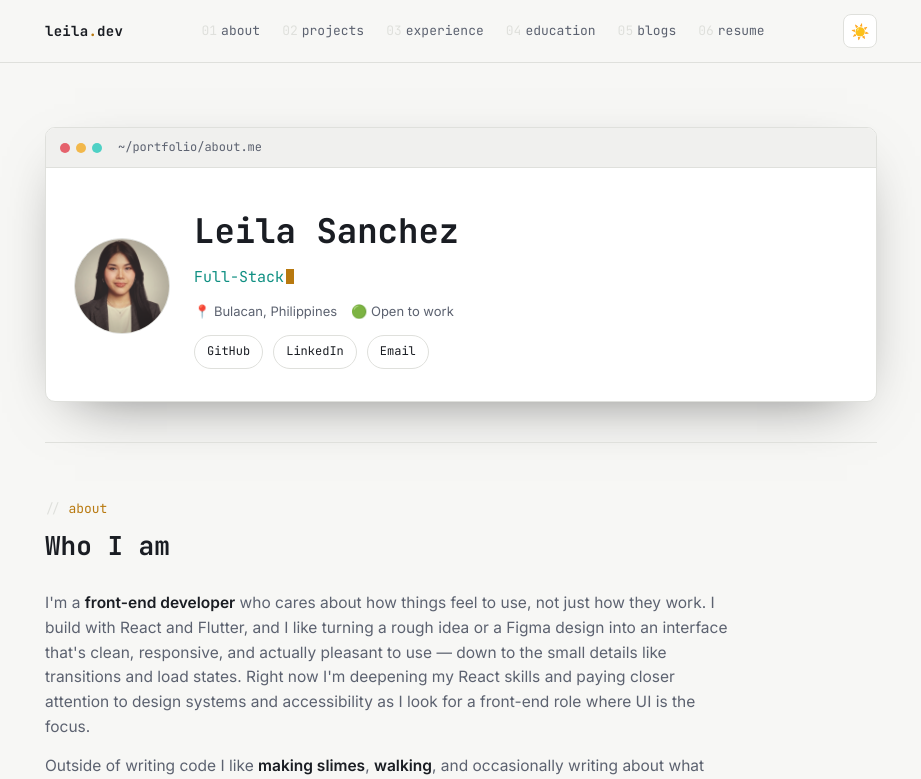
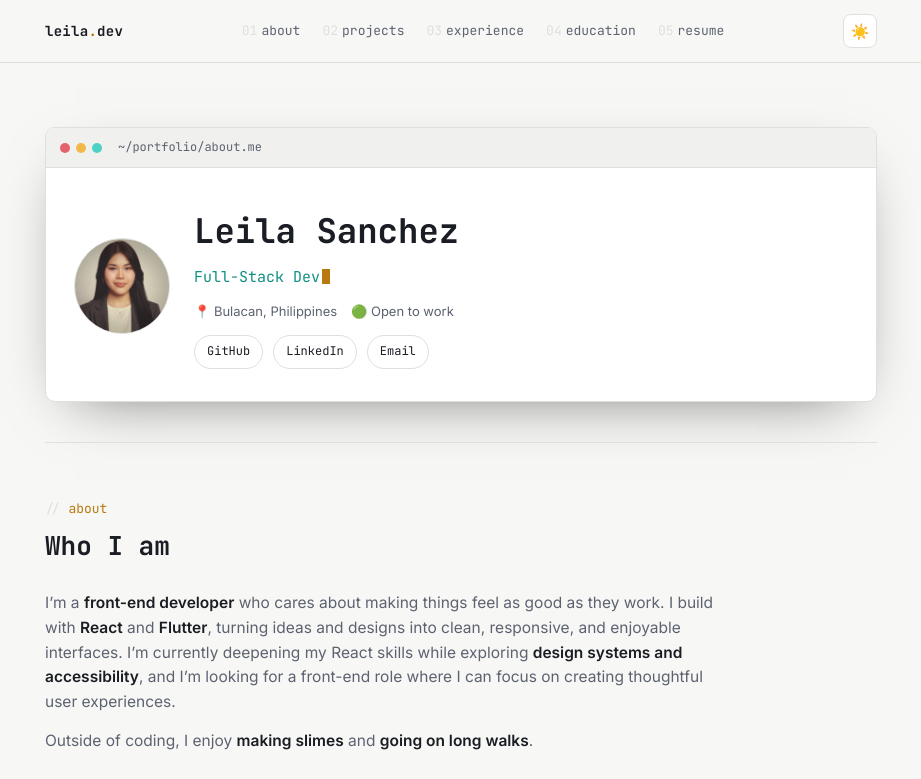
Before and after one commit to reira-marie/reira-marie.github.io, a React (Vite) app: page / in a window 1280 px wide. Shown: the top 779 px of the page, without its empty margins (179-1100 px from the left). Built offline with nearby package versions, Linux system fonts and the light colour scheme.

Commit message:
Update About, Blogs, and Nav components

```diff
--- a/src/components/About.jsx
+++ b/src/components/About.jsx
@@ -11,12 +11,12 @@ export default function About() {
       <h2 className="section-title">Who I am</h2>
       <div className="about-text">
         <p>
-          I'm a <strong>front-end developer</strong> who cares about how things feel to use, not just how they work. I build with React and Flutter, and I like turning a rough idea or a Figma design into an interface that's clean, responsive, and actually pleasant to use — down to the small details like transitions and load states. Right now I'm deepening my React skills and paying closer attention to design systems and accessibility as I look for a front-end role where UI is the focus.
-        </p>
-        <p>
-          Outside of writing code I like <strong>making slimes</strong>, <strong>walking</strong>, and occasionally
-          writing about what I've learned — see the <a href="#blogs">blogs</a> section below.
-        </p>
+  I’m a <strong>front-end developer</strong> who cares about making things feel as good as they work. I build with <strong>React</strong> and <strong>Flutter</strong>, turning ideas and designs into clean, responsive, and enjoyable interfaces. I’m currently deepening my React skills while exploring <strong>design systems and accessibility</strong>, and I’m looking for a front-end role where I can focus on creating thoughtful user experiences.
+</p>
+<p>
+  Outside of coding, I enjoy <strong>making slimes</strong> and <strong>going on long walks</strong>.
+</p>
+
       </div>
 
       <div className="contrib-card" style={{ marginTop: 26 }}>
--- a/src/components/Blogs.jsx
+++ b/src/components/Blogs.jsx
@@ -4,19 +4,19 @@ import { useReveal } from "../hooks/useReveal";
 export default function Blogs() {
   const ref = useReveal();
 
-  return (
-    <section id="blogs" className="reveal" ref={ref}>
-      <p className="section-label">blogs</p>
-      <h2 className="section-title">Things I've written</h2>
-      <div className="blog-grid">
-        {BLOGS.map((post) => (
-          <a className="blog-card" href={post.link} key={post.title}>
-            <span className="blog-date">{post.date}</span>
-            <p className="blog-title">{post.title}</p>
-            <p className="blog-excerpt">{post.excerpt}</p>
-          </a>
-        ))}
-      </div>
-    </section>
-  );
+  // return (
+  //   <section id="blogs" className="reveal" ref={ref}>
+  //     <p className="section-label">blogs</p>
+  //     <h2 className="section-title">Things I've written</h2>
+  //     <div className="blog-grid">
+  //       {BLOGS.map((post) => (
+  //         <a className="blog-card" href={post.link} key={post.title}>
+  //           <span className="blog-date">{post.date}</span>
+  //           <p className="blog-title">{post.title}</p>
+  //           <p className="blog-excerpt">{post.excerpt}</p>
+  //         </a>
+  //       ))}
+  //     </div>
+  //   </section>
+  // );
 }
--- a/src/components/Nav.jsx
+++ b/src/components/Nav.jsx
@@ -5,8 +5,7 @@ const LINKS = [
   { href: "#projects", idx: "02", label: "projects" },
   { href: "#experience", idx: "03", label: "experience" },
   { href: "#education", idx: "04", label: "education" },
-  { href: "#blogs", idx: "05", label: "blogs" },
-  { href: "#resume", idx: "06", label: "resume" },
+  { href: "#resume", idx: "05", label: "resume" },
 ];
 
 export default function Nav({ theme, onToggleTheme }) {
```
